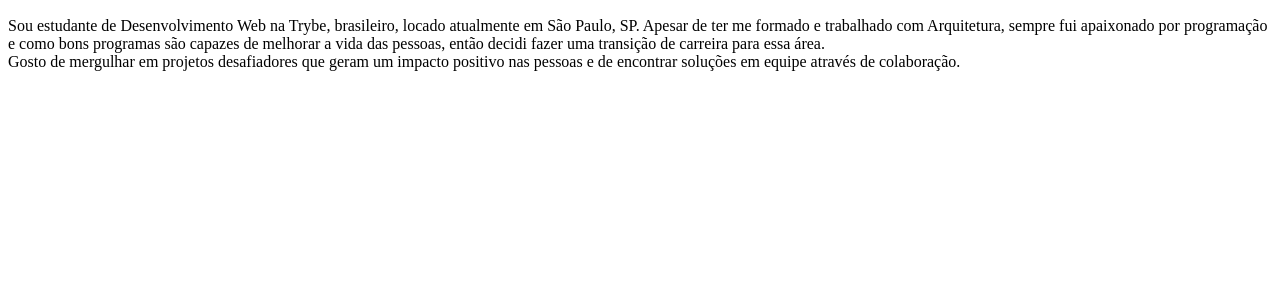
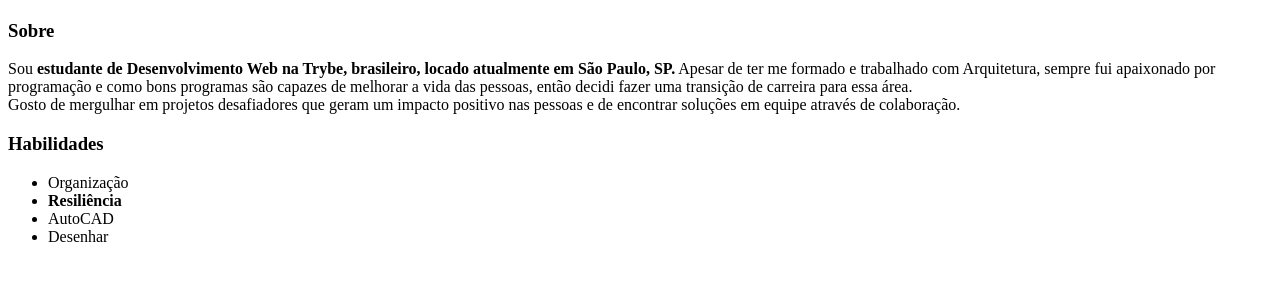
Before and after one commit to ibrahimborba/ibrahimborba.github.io, a plain HTML site: page index.html in a window 1280 px wide. Shown: the part 263-544 px from the top of the page. Drawn offline with Linux system fonts and the light colour scheme.

Commit message:
requisito 4 - adiciona lista de habilidade

```diff
--- a/index.html
+++ b/index.html
@@ -11,6 +11,16 @@
 </header>
 <body>
     <img src="./profile.png" alt="foto de perfil do ibrahim sorrindo, de camiseta preta manga curta, em um fundo liso cinza claro" width="240px">
-    <p>Sou estudante de Desenvolvimento Web na Trybe, brasileiro, locado atualmente em São Paulo, SP. Apesar de ter me formado e trabalhado com Arquitetura, sempre fui apaixonado por programação e como bons programas são capazes de melhorar a vida das pessoas, então decidi fazer uma transição de carreira para essa área.<br>Gosto de mergulhar em projetos desafiadores que geram um impacto positivo nas pessoas e de encontrar soluções em equipe através de colaboração.</p>
+    <h3>Sobre</h3>
+    <p>Sou <strong>estudante de Desenvolvimento Web na Trybe, brasileiro, locado atualmente em São Paulo, SP.</strong> Apesar de ter me formado e trabalhado com Arquitetura, sempre fui apaixonado por programação e como bons programas são capazes de melhorar a vida das pessoas, então decidi fazer uma transição de carreira para essa área.<br>Gosto de mergulhar em projetos desafiadores que geram um impacto positivo nas pessoas e de encontrar soluções em equipe através de colaboração.</p>
+
+    <h3>Habilidades</h3>
+    <ul>
+        <li>Organização</li>
+        <li><strong>Resiliência</strong></li>
+        <li>AutoCAD</li>
+        <li>Desenhar</li>
+    </ul>
 </body>
+
 </html>
```
